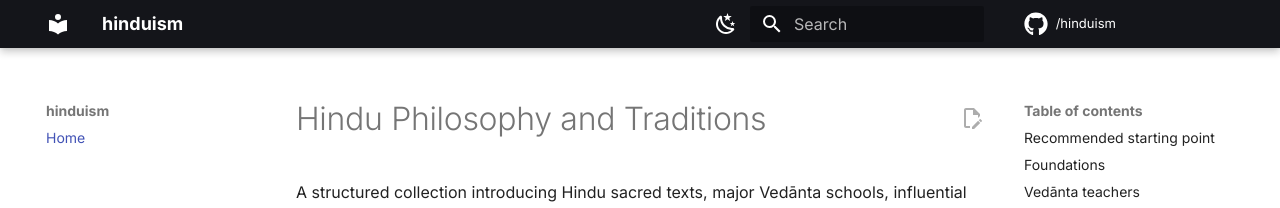
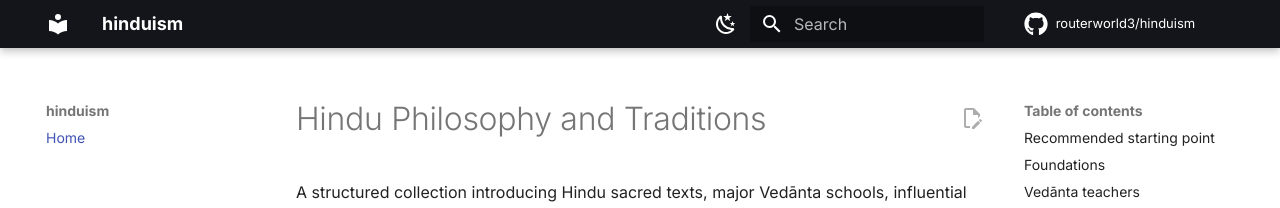
Before and after one commit to routerworld3/hinduism, an MkDocs documentation site: the page built from docs/index.md, in a window 1280 px wide. Shown: the top 208 px of the page. Built offline with MkDocs 1.6.1 and Material for MkDocs 9.7.7, drawn with Linux system fonts in a browser that asks for light colours; comment, search, counter and statistics services are not loaded.

Commit message:
Update site and repo URLs in mkdocs.yml

```diff
--- a/mkdocs.yml
+++ b/mkdocs.yml
@@ -7,9 +7,9 @@
 
 site_name: hinduism
 site_description: Notes, references and diagrams
-site_url: https://<user>.github.io/hinduism/
+site_url: https://routerworld3.github.io/hinduism/
 repo_url: https://github.com/<user>/hinduism
-repo_name: <user>/hinduism
+repo_name: routerworld3/hinduism
 edit_uri: edit/main/docs/
 
 docs_dir: docs
```
